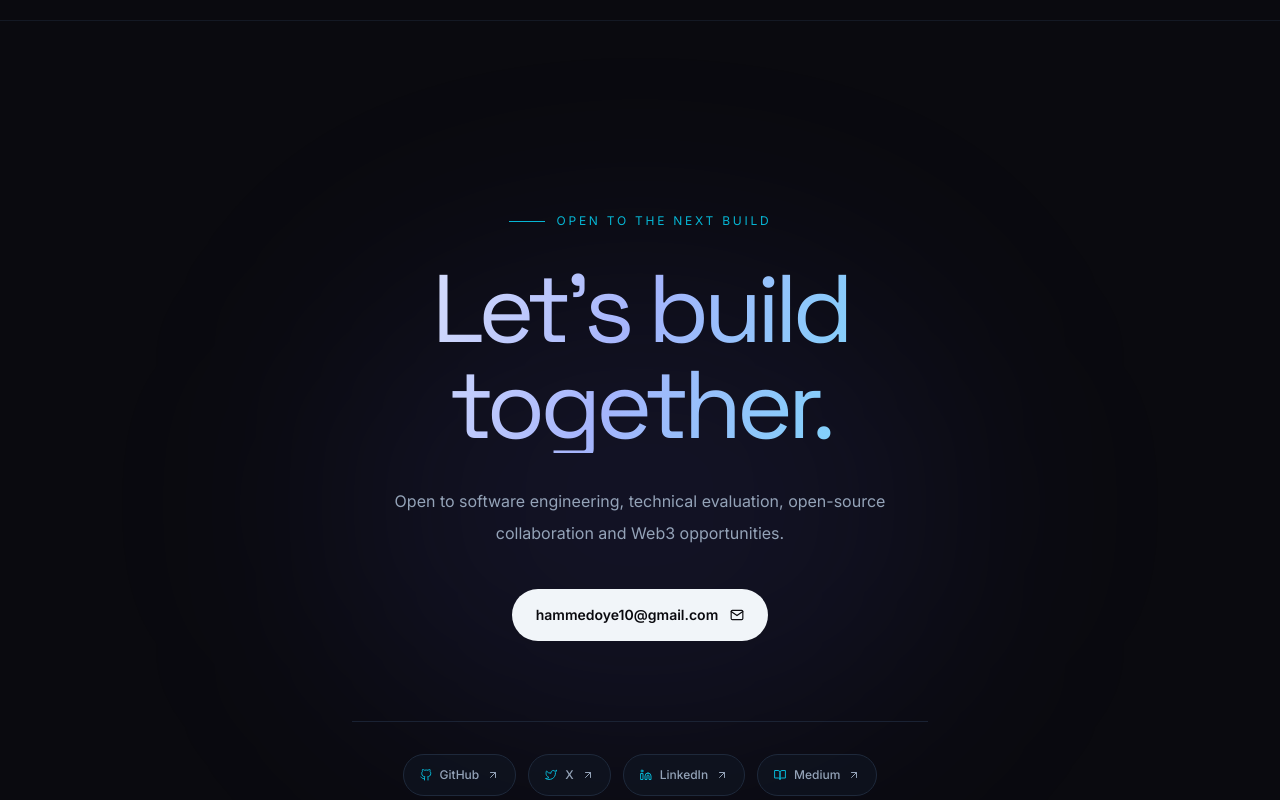
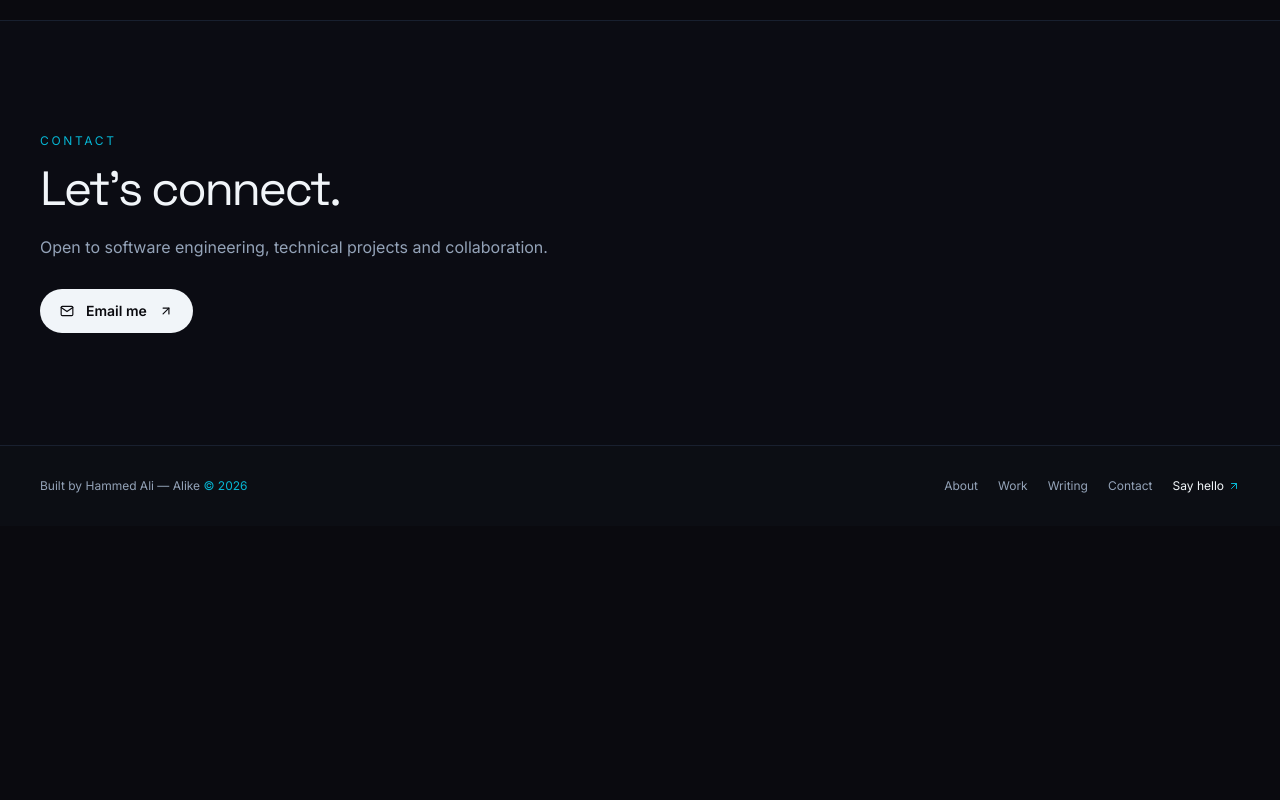
Before and after one commit to Alike001/alike-portfolio, a Next.js app: page / in a window 1280 px wide. Shown: the part 2520-3320 px from the top of the page. After the commit the page ends 3046 px from the top, so only its background shows below. Built offline with nearby package versions, Linux system fonts and the light colour scheme.

Commit message:
refactor: simplify components/Contact.jsx for recruiter portfolio

```diff
--- a/components/Contact.jsx
+++ b/components/Contact.jsx
@@ -1,21 +1,19 @@
-"use client";
-
-import { motion } from "framer-motion";
-import { FiArrowUpRight, FiBookOpen, FiGithub, FiLinkedin, FiMail, FiTwitter } from "react-icons/fi";
+import { FiArrowUpRight, FiMail } from "react-icons/fi";
 import Reveal from "./Reveal";
-
-const links = [
-  ["GitHub", "https://github.com/Alike001", FiGithub],
-  ["X", "https://x.com/IamAlikeX", FiTwitter],
-  ["LinkedIn", "https://www.linkedin.com/in/ali-hammed-9b5347255/", FiLinkedin],
-  ["Medium", "https://medium.com/@hammedoye10", FiBookOpen]
-];
 
 export default function Contact() {
   return (
-    <section id="contact" className="relative overflow-hidden border-t border-line/50 py-32 sm:py-40 lg:py-48">
-      <div className="absolute left-1/2 top-1/2 h-[28rem] w-[38rem] -translate-x-1/2 -translate-y-1/2 rounded-full bg-indigo/10 blur-[120px]" />
-      <div className="container-shell relative text-center"><Reveal><div className="mx-auto max-w-4xl"><div className="mb-8 flex items-center justify-center gap-3 text-xs uppercase tracking-[.23em] text-cyan"><span className="h-px w-9 bg-cyan" />Open to the next build</div><h2 className="font-display text-5xl leading-[.92] tracking-[-.06em] text-gradient sm:text-7xl lg:text-8xl">Let&apos;s build<br />together.</h2><p className="mx-auto mt-8 max-w-lg text-base leading-8 text-muted">Open to software engineering, technical evaluation, open-source collaboration and Web3 opportunities.</p><a href="mailto:hammedoye10@gmail.com" className="focus-ring group mt-10 inline-flex items-center gap-3 rounded-full bg-cloud px-6 py-4 text-sm font-semibold text-ink transition-transform hover:-translate-y-1">hammedoye10@gmail.com <FiMail className="transition-transform group-hover:translate-x-1" /></a></div></Reveal><Reveal delay={.15}><div className="mx-auto mt-20 flex max-w-xl flex-wrap justify-center gap-3 border-t border-line/80 pt-8">{links.map(([label, href, Icon]) => <motion.a key={label} whileHover={{ y: -4 }} href={href} target="_blank" rel="noreferrer" className="focus-ring inline-flex items-center gap-2 rounded-full border border-line bg-card/50 px-4 py-3 text-xs font-medium text-muted transition-colors hover:border-cyan/50 hover:text-cloud"><Icon className="text-cyan" />{label}<FiArrowUpRight /></motion.a>)}</div></Reveal></div>
+    <section id="contact" className="border-t border-line/70 bg-card/20 py-20 sm:py-28">
+      <div className="container-shell">
+        <Reveal>
+          <p className="mb-4 text-xs uppercase tracking-[.22em] text-cyan">Contact</p>
+          <h2 className="font-display text-4xl tracking-[-.05em] text-cloud sm:text-5xl">Let's connect.</h2>
+          <p className="mt-5 max-w-xl text-base leading-7 text-muted">Open to software engineering, technical projects and collaboration.</p>
+          <a href="mailto:hammedoye10@gmail.com" className="focus-ring mt-7 inline-flex items-center gap-3 rounded-full bg-cloud px-5 py-3 text-sm font-semibold text-ink transition-transform hover:-translate-y-1">
+            <FiMail /> Email me <FiArrowUpRight />
+          </a>
+        </Reveal>
+      </div>
     </section>
   );
 }
```
